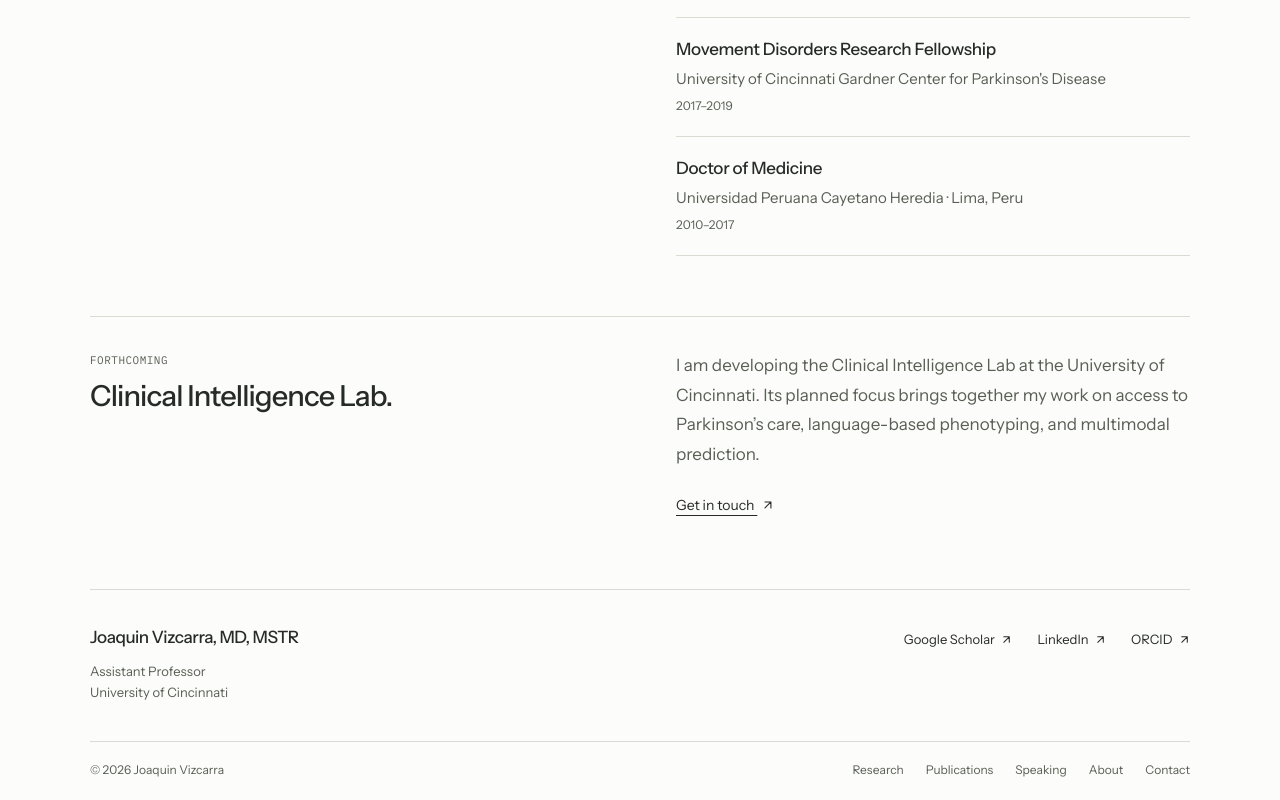
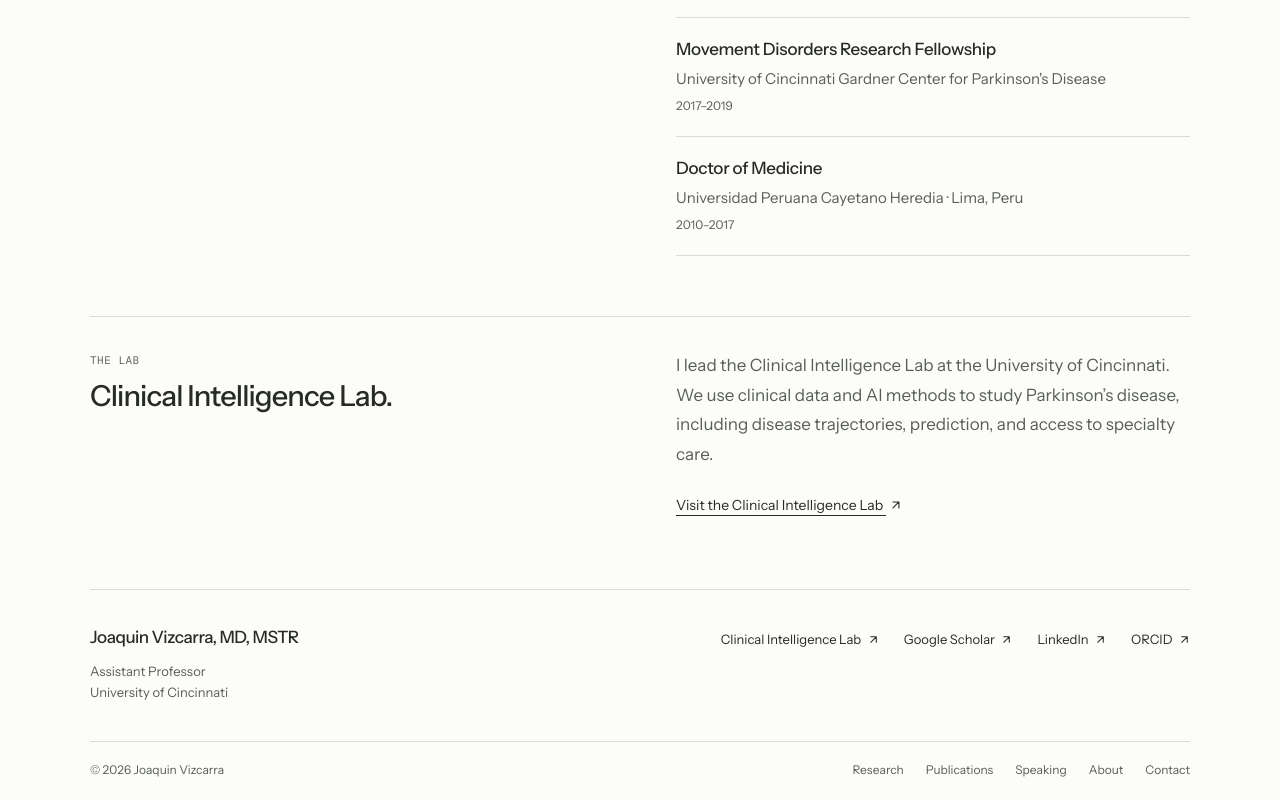
Before and after one commit to VizcarraJA/joaquinvizcarra-site, a Next.js app: page /about in a window 1280 px wide. Shown: the part 2305-3105 px from the top of the page. Built offline with nearby package versions, Linux system fonts and the light colour scheme.

Commit message:
Connect the personal site to the Clinical Intelligence Lab (#24)

```diff
--- a/app/about/page.tsx
+++ b/app/about/page.tsx
@@ -113,16 +113,18 @@ export default function AboutPage() {
 
       <section className="editorial-section split-layout" aria-labelledby="lab-heading">
         <div>
-          <p className="section-label">Forthcoming</p>
+          <p className="section-label">The lab</p>
           <h2 id="lab-heading" className="section-heading">Clinical Intelligence Lab.</h2>
         </div>
         <div className="prose">
           <p>
-            I am developing the Clinical Intelligence Lab at the University of
-            Cincinnati. Its planned focus brings together my work on access to
-            Parkinson’s care, language-based phenotyping, and multimodal prediction.
+            I lead the Clinical Intelligence Lab at the University of Cincinnati.
+            We use clinical data and AI methods to study Parkinson’s disease,
+            including disease trajectories, prediction, and access to specialty care.
           </p>
-          <Link href="/contact" className="text-link">Get in touch <LinkArrow /></Link>
+          <a className="text-link" href={profile.links.lab} target="_blank" rel="noreferrer">
+            Visit the Clinical Intelligence Lab <LinkArrow />
+          </a>
         </div>
       </section>
     </div>
--- a/app/globals.css
+++ b/app/globals.css
@@ -274,6 +274,9 @@ div.section-heading .text-link {
   font-size: 15px;
   line-height: 1.65;
   color: var(--muted);
+}
+.home-lab-link {
+  margin-top: 24px;
 }
 .home-lower {
   display: grid;
--- a/app/layout.tsx
+++ b/app/layout.tsx
@@ -90,7 +90,10 @@ export default function RootLayout({
                 {profile.institution}
               </p>
             </div>
-            <nav className="footer-social" aria-label="Professional profiles">
+            <nav className="footer-social" aria-label="Lab and professional profiles">
+              <a href={profile.links.lab} target="_blank" rel="noreferrer">
+                Clinical Intelligence Lab <LinkArrow />
+              </a>
               <a href={profile.links.scholar} target="_blank" rel="noreferrer">
                 Google Scholar <LinkArrow />
               </a>
--- a/app/page.tsx
+++ b/app/page.tsx
@@ -94,6 +94,11 @@ export default function HomePage() {
             </article>
           ))}
         </div>
+        <p className="home-lab-link">
+          <a className="text-link" href={profile.links.lab} target="_blank" rel="noreferrer">
+            Visit the Clinical Intelligence Lab <LinkArrow />
+          </a>
+        </p>
       </section>
 
       <div className="home-lower">
--- a/lib/site-data.ts
+++ b/lib/site-data.ts
@@ -8,6 +8,7 @@ export const profile = {
   secondaryDepartment: "Department of Neurology and Rehabilitation Medicine",
   email: "contact@joaquinvizcarra.com",
   links: {
+    lab: "https://clinicalintelligencelab.com/",
     scholar: "https://scholar.google.com/citations?hl=en&user=wuL0vg8AAAAJ",
     linkedin: "https://www.linkedin.com/in/joaquin-vizcarra/",
     uc: "https://researchdirectory.uc.edu/p/augustji",
```
Also changed, not shown: app/research/page.tsx (+7 -2 lines), 1 other file (tests, documents, lock files or other folders).
